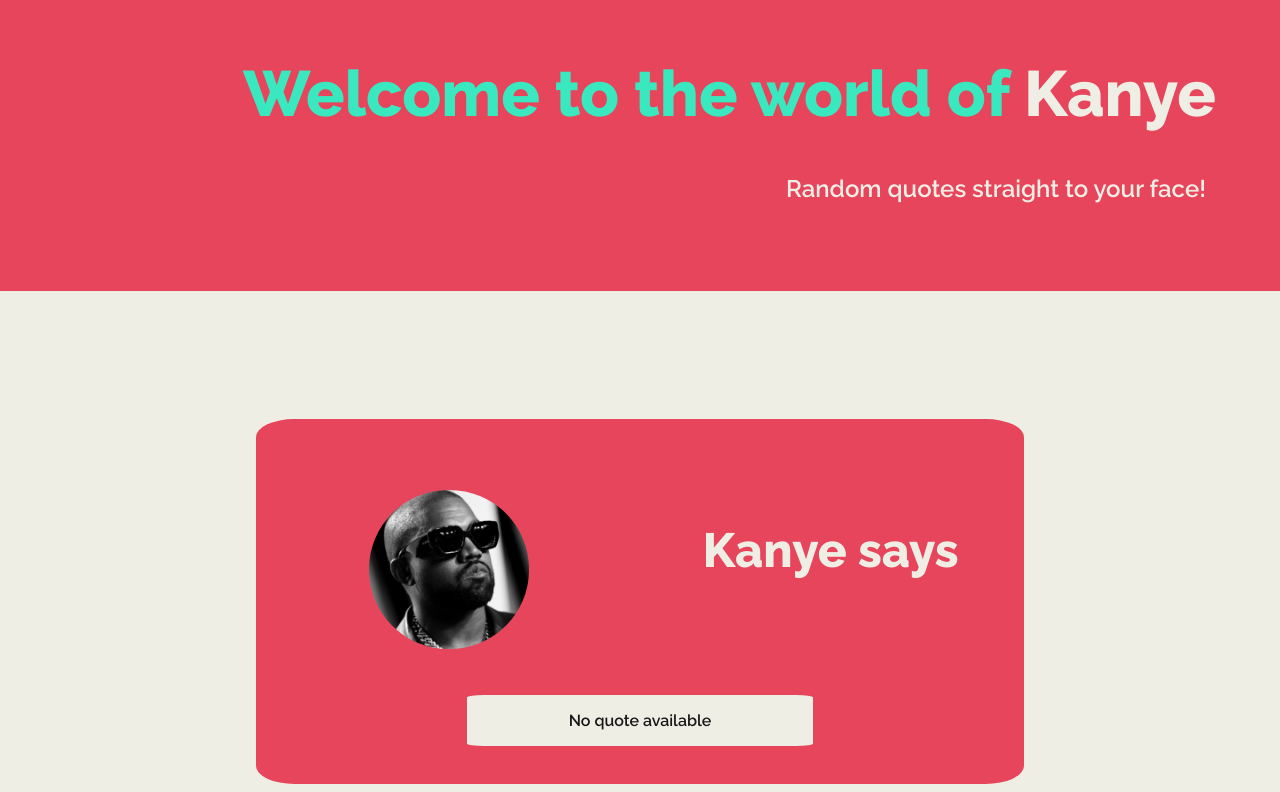
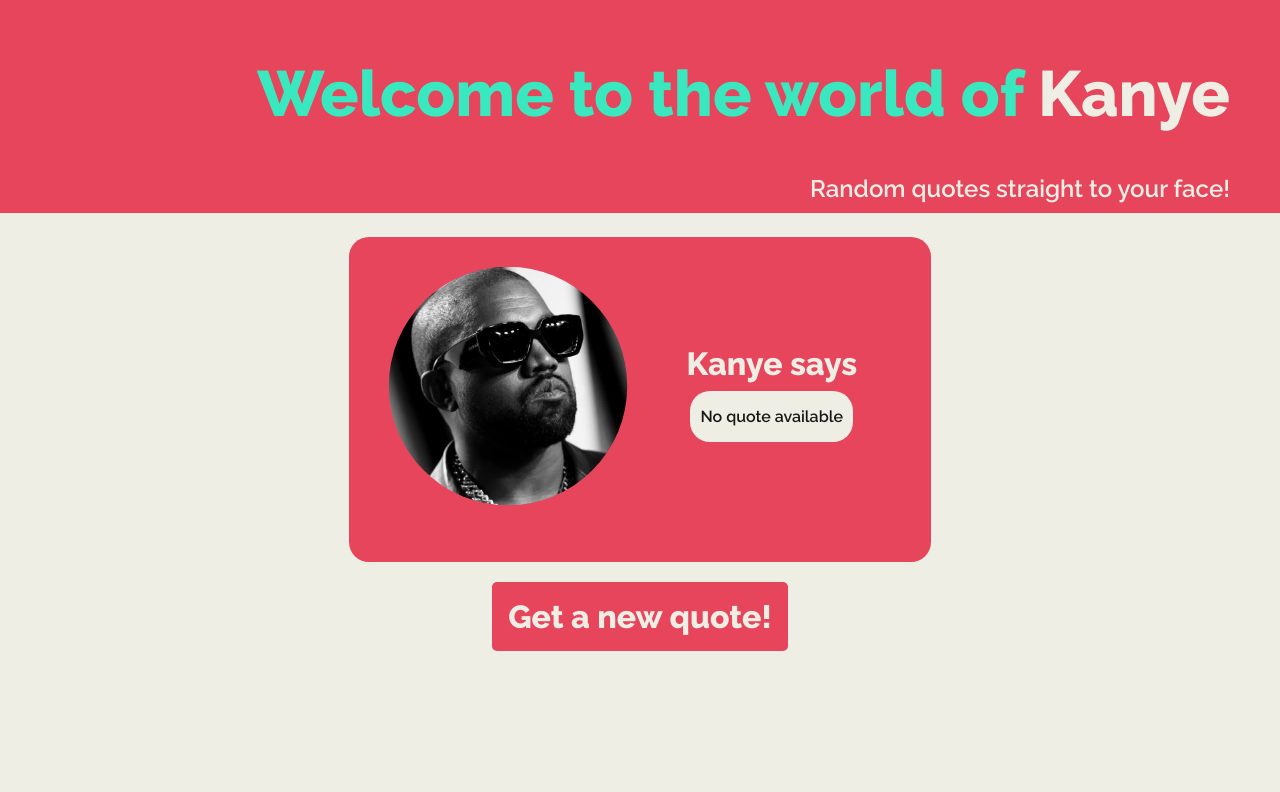
Before and after one commit to Henke-gh/Public-API-Consumer, a plain HTML site: page index.html in a window 1280 px wide. Shown: the top 792 px of the page. Drawn offline with Linux system fonts and the light colour scheme; no server answers.

Commit message:
layout fixes

```diff
--- a/index.html
+++ b/index.html
@@ -14,18 +14,21 @@
       <p class="tagline">Random quotes straight to your face!</p>
     </header>
 
+    <main>
       <div class="container">
-      <div class="flexItem">
+        <div class="flexItem kanyePortraitSays">
           <img class="portraitImage" src="images/kanyePortrait.jpg" />
         </div>
-      <div class="flexItem"><h2>Kanye says</h2></div>
-      <div class="flexItem" id="result"></div>
+        <div class="flexItem textBox">
+          <h2>Kanye says</h2>
+          <div id="result"><h2>Kanye says</h2></div>
+        </div>
       </div>
 
       <div class="quoteDiv">
         <button class="quoteBtn" id="quoteBtn">Get a new quote!</button>
       </div>
-
+    </main>
     <footer>
       <p>
         Henrik Andersen - 2023 - What? - Quotes courtesy of
--- a/style.css
+++ b/style.css
@@ -2,7 +2,7 @@
 
 :root {
   --ralewayFont: "Raleway", sans-serif;
-  --grey: #708090;
+  --grey: #888883;
   --pinkRed: #e6455c;
   --blue: #45b4e6;
   --orange: #e66d45;
@@ -13,15 +13,32 @@
 
 body {
   background-color: var(--offwhite);
+  max-width: 100vw;
   margin: 0;
 }
 
 header {
+  width: inherit;
   text-align: right;
-  margin: 0;
-  padding: 5%;
   padding-top: 1%;
   background-color: var(--pinkRed);
+}
+
+main {
+  display: flex;
+  flex-direction: column;
+  justify-content: center;
+  align-items: center;
+  gap: 20px;
+}
+
+header h1 {
+  padding-right: 50px;
+}
+
+header p {
+  padding-right: 50px;
+  padding-bottom: 10px;
 }
 
 h1 {
@@ -33,7 +50,8 @@
 h2 {
   font-family: var(--ralewayFont);
   color: var(--offwhite);
-  font-size: 3em;
+  font-size: 2em;
+  margin-bottom: -1%;
 }
 
 p {
@@ -62,6 +80,10 @@
   padding-top: 10%;
 }
 
+footer p {
+  padding: 0;
+}
+
 .altColor {
   color: var(--offwhite);
 }
@@ -70,8 +92,6 @@
   display: block;
   border-radius: 50%;
   max-width: 100%;
-  width: auto;
-  height: 10em;
   padding: 2%;
 }
 
@@ -80,27 +100,31 @@
   flex-wrap: wrap;
   justify-content: space-evenly;
   max-width: 60%;
-  margin: 10% auto;
-  margin-bottom: 5%;
-  padding-top: 5%;
+  padding: 2% 2% 4% 2%;
   text-align: center;
   background-color: var(--pinkRed);
-  border-radius: 5%;
+  border-radius: 20px;
 }
 
 .flexItem {
   box-sizing: border-box;
   flex-basis: 45%;
   display: flex;
+  align-items: center;
   justify-content: center;
   margin-left: 2%;
   margin-right: 2%;
 }
 
+.textBox {
+  display: flex;
+  flex-direction: column;
+}
+
 #result {
   background-color: var(--offwhite);
   margin: 5%;
-  border-radius: 5%;
+  border-radius: 20px;
 }
 
 .quoteDiv {
@@ -137,16 +161,19 @@
   .tagline {
     font-size: 1em;
   }
-  .container {
-    margin: 10% auto;
-  }
 
   .flexItem {
     flex-basis: 100%;
   }
 
+  .kanyePortraitSays {
+    margin-bottom: -10%;
+  }
+
   .portraitImage {
-    height: 6em;
+    max-height: 100%;
+    height: 60%;
+    width: auto;
   }
 
   .quoteBtn {
```
Lines whose indentation alone changed are shown as unchanged.
